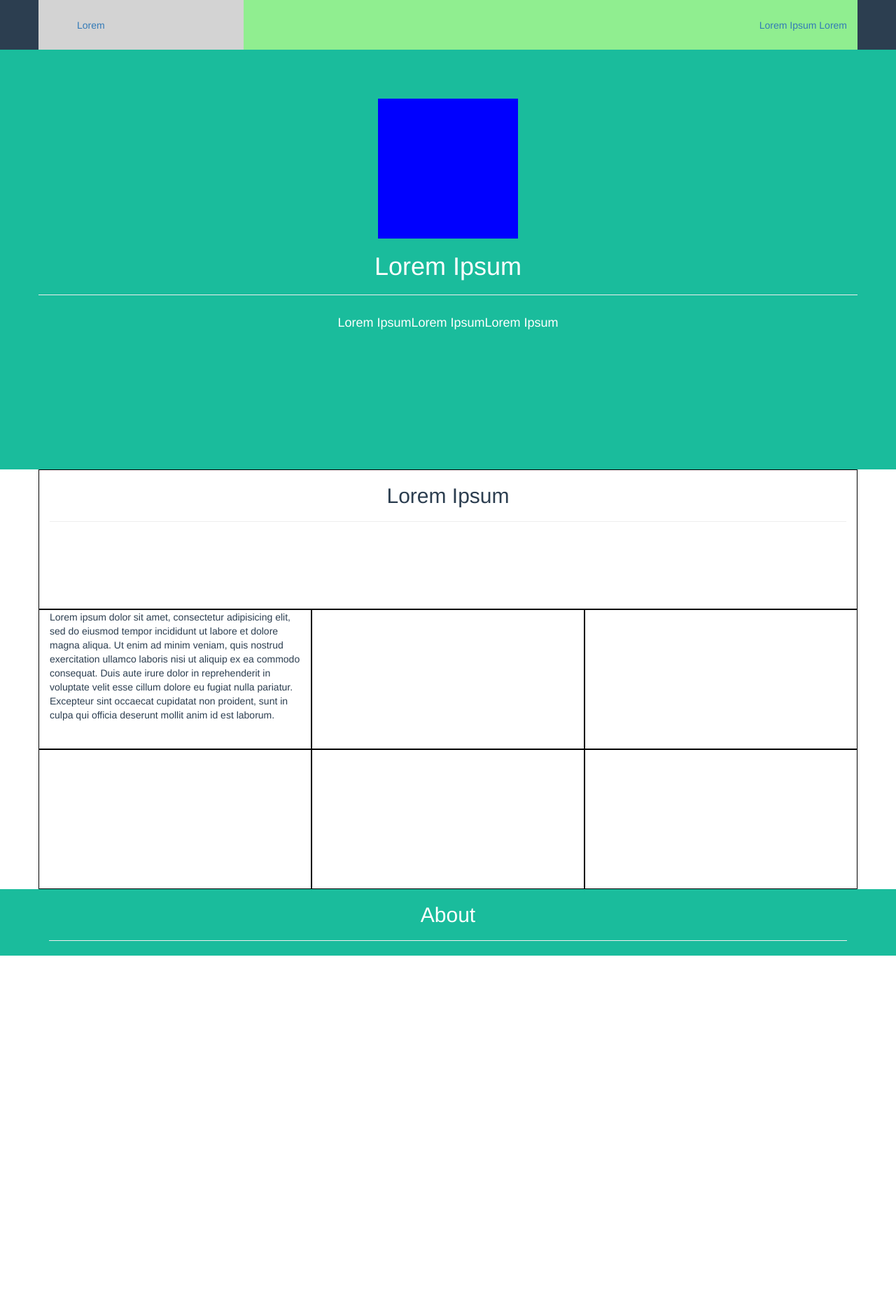
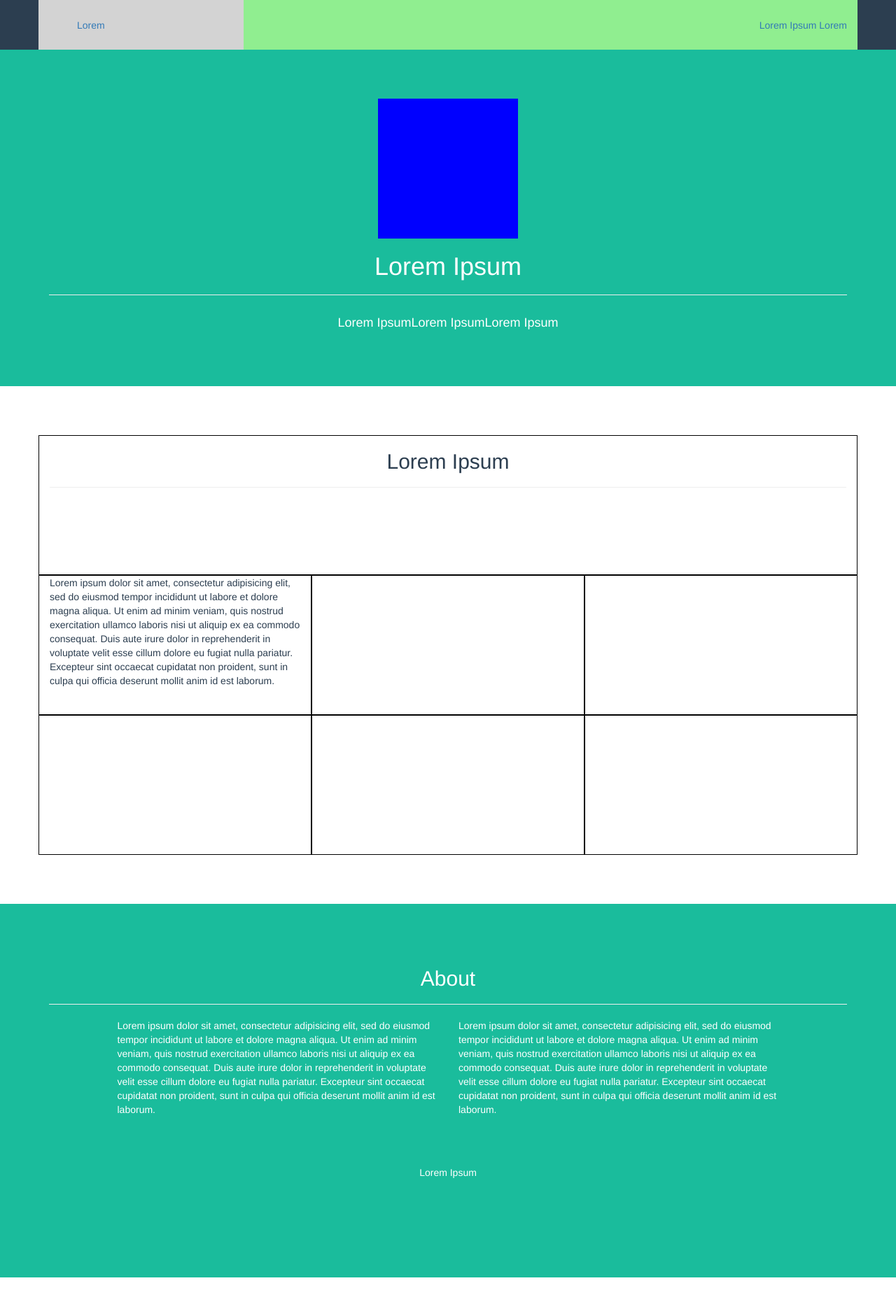
Before and after one commit to maregaale/html-css-bootstrap-freelancer, a plain HTML site: page index.html in a window 1280 px wide. Shown: the whole page at 70% size. Before the commit the page ends 1366 px from the top, so only its background shows below. Drawn offline with nearby package versions, Linux system fonts and the light colour scheme.

Commit message:
aggiunta sezione about

```diff
--- a/css/style.css
+++ b/css/style.css
@@ -7,9 +7,6 @@
   background: lightgreen;
 }
 
-.container-fluid.bg_green {
-  height: 600px;
-}
 
 .container_small {
   background: lightblue;
@@ -19,7 +16,6 @@
   background: blue;
   width: 200px;
   height: 200px;
-;
 }
 
 #portfolio [class*='col-'] {
@@ -41,6 +37,16 @@ body {
 ul {
   margin-bottom: 0;
 }
+
+/* padding */
+.padd_70{
+  padding: 70px 0;
+}
+
+.padd_20 {
+  padding: 70px 0;
+}
+/* /padding */
 /* /mix */
 
 /* typo */
@@ -76,10 +82,6 @@ h2 {
 }
 /* /main_nav */
 
-/* jumbotron */
-.padd_70{
-  padding: 70px 0;
-}
-/* /jumbotron */
+
 
 /* /header */
--- a/index.html
+++ b/index.html
@@ -40,8 +40,8 @@
       <!-- /main_nav -->
 
       <!-- jumbotron -->
-      <div class="container-fluid bg_green">
-        <div class="container text-center padd_70">
+      <section class="container-fluid bg_green padd_70">
+        <div class="container text-center">
           <div class="row">
             <div class="col-xs-12">
               <div class="img_container mrg_auto"></div>
@@ -57,7 +57,7 @@
             </div>
           </div>
         </div>
-      </div>
+      </section>
       <!-- jumbotron -->
     </header>
     <!-- /intestazione -->
@@ -65,7 +65,7 @@
     <!-- corpo del progetto -->
     <main>
       <!-- sezione 'portfolio' -->
-      <section id="portfolio" class="text_blue">
+      <section id="portfolio" class=" padd_70 text_blue">
         <div class="container">
           <!-- titolo -->
           <div class="row">
@@ -93,7 +93,7 @@
       <!-- /sezione 'portfolio' -->
 
       <!-- sezione 'about' -->
-      <section id="about" class="bg_green">
+      <section id="about" class="bg_green padd_70">
         <div class="container">
           <div class="row">
             <div class="col-xs-12">
@@ -109,17 +109,29 @@
 
           <!-- blocchi di paragrafi -->
           <div class="row">
-            <div class="col-lg-5 col-offset-1">
-
+            <div class="col-lg-5 col-lg-offset-1">
+              Lorem ipsum dolor sit amet, consectetur adipisicing elit, sed do eiusmod tempor incididunt ut labore et dolore magna aliqua. Ut enim ad minim veniam, quis nostrud exercitation ullamco laboris nisi ut aliquip ex ea commodo consequat. Duis aute irure dolor in reprehenderit in voluptate velit esse cillum dolore eu fugiat nulla pariatur. Excepteur sint occaecat cupidatat non proident, sunt in culpa qui officia deserunt mollit anim id est laborum.
+            </div>
+            <div class="col-lg-5">
+              Lorem ipsum dolor sit amet, consectetur adipisicing elit, sed do eiusmod tempor incididunt ut labore et dolore magna aliqua. Ut enim ad minim veniam, quis nostrud exercitation ullamco laboris nisi ut aliquip ex ea commodo consequat. Duis aute irure dolor in reprehenderit in voluptate velit esse cillum dolore eu fugiat nulla pariatur. Excepteur sint occaecat cupidatat non proident, sunt in culpa qui officia deserunt mollit anim id est laborum.
             </div>
           </div>
           <!-- /blocchi di paragrafi -->
+
+          <!-- bottone -->
+          <div class="row">
+            <div class="col-xs-12 text-center padd_20">
+              Lorem Ipsum
+            </div>
+          </div>
+          <!-- /bottone -->
+
         </div>
       </section>
       <!-- /sezione 'about' -->
 
       <!-- sezione 'contact' -->
-      <section id="contact" class="text_blue">
+      <section id="contact" class="text_blue padd_70">
 
       </section>
       <!-- /sezione 'contact' -->
```
